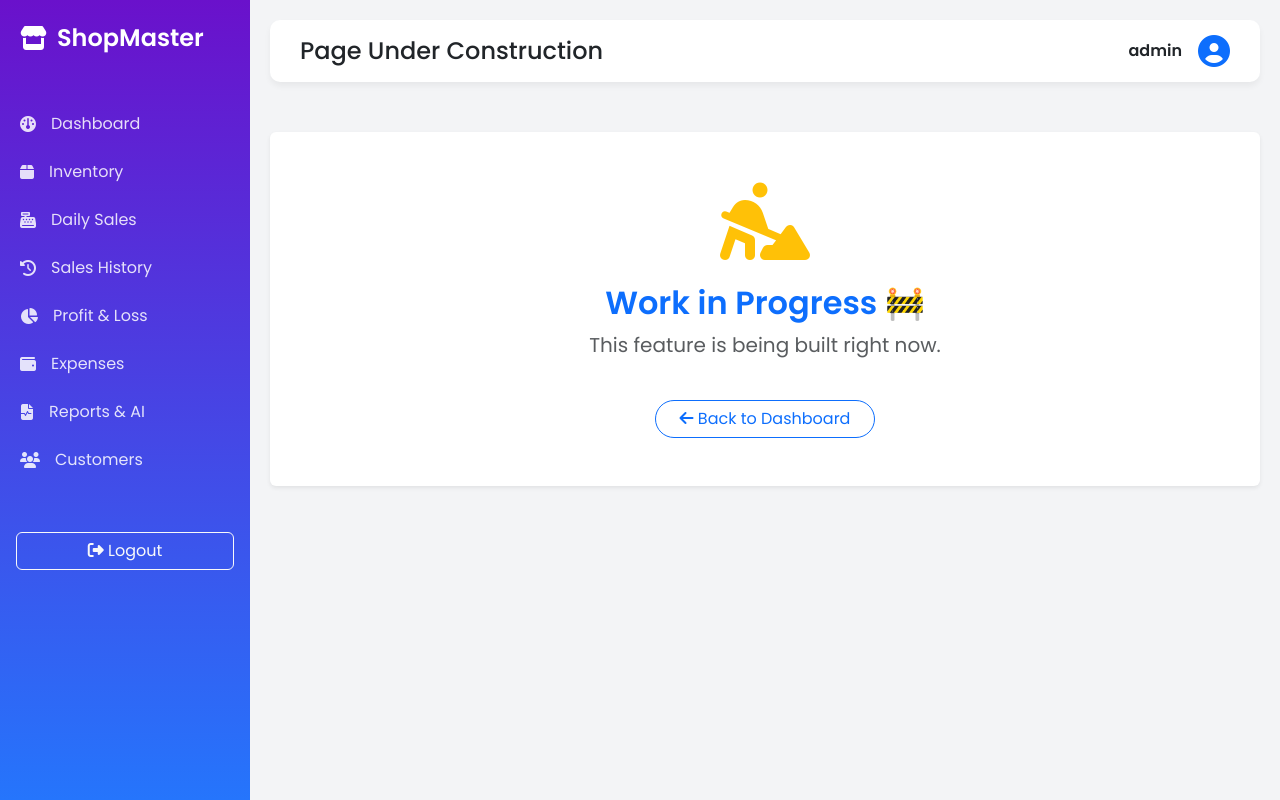
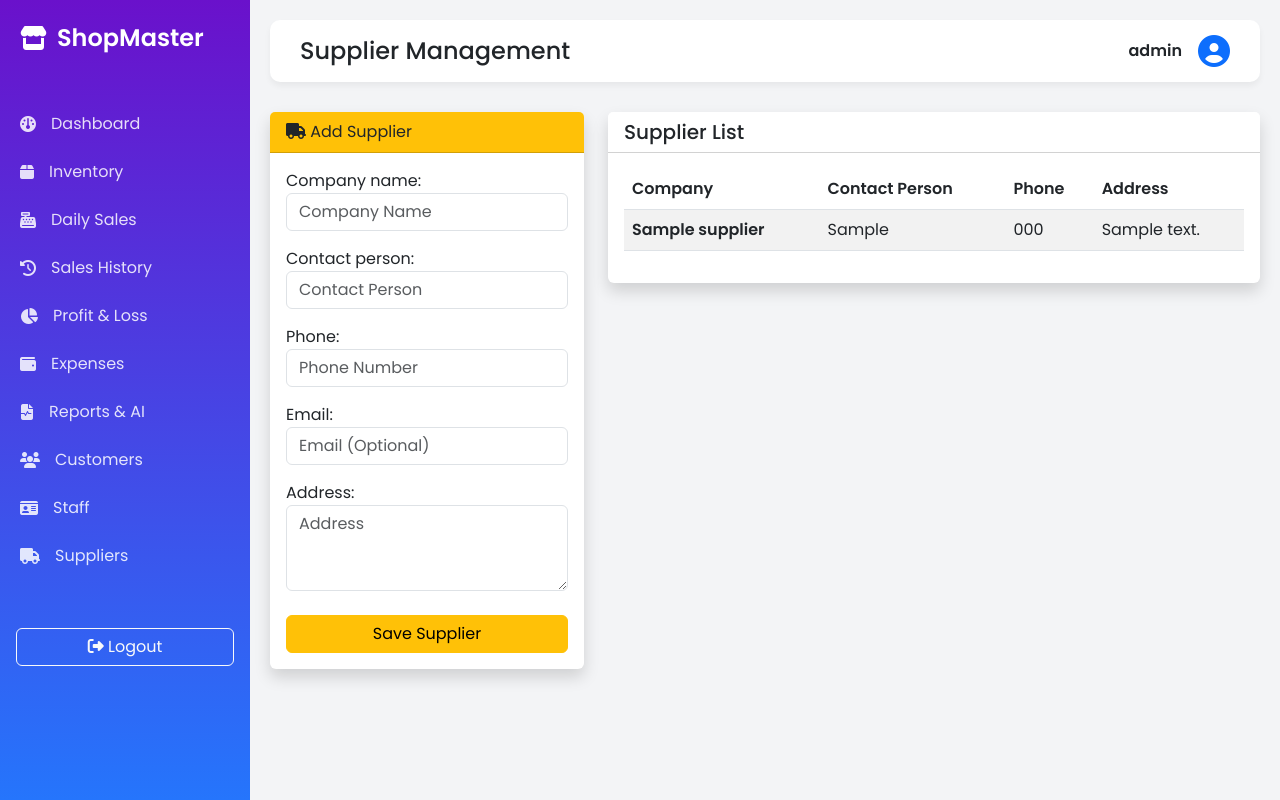
Before and after one commit to jainish85/Shop-System-Team, a Django app: page /suppliers/ in a window 1280 px wide. Run offline with Django 5.2, Linux system fonts and the light colour scheme; a user stored in the database is signed in; tables that the repository leaves empty hold one stand-in row (values such as "Sample post").

Commit message:
Added Suppliers page

```diff
--- a/core/forms.py
+++ b/core/forms.py
@@ -1,6 +1,7 @@
 from django import forms
-from .models import Product, Category, Sale,Expense
-from .models import Customer
+from .models import Product, Category, Sale,Expense , Customer ,Staff ,Supplier
+
+
 # 1. Category Form
 class CategoryForm(forms.ModelForm):
     class Meta:
@@ -45,8 +46,34 @@ class ExpenseForm(forms.ModelForm):
         }
 
 # 5. Customer form
+# In core/forms.py
 
 class CustomerForm(forms.ModelForm):
     class Meta:
         model = Customer
         fields = ['name', 'phone', 'email', 'address']
+        widgets = {
+            'name': forms.TextInput(attrs={'class': 'form-control', 'placeholder': 'Enter Full Name'}),
+            'phone': forms.TextInput(attrs={'class': 'form-control', 'placeholder': 'Enter Phone Number'}),
+            'email': forms.EmailInput(attrs={'class': 'form-control', 'placeholder': 'name@example.com'}),
+            'address': forms.Textarea(attrs={'class': 'form-control', 'rows': 3, 'placeholder': 'Enter Address'}), # 'rows': 3 makes it smaller
+        }
+
+# 6. staff salary
+class StaffForm(forms.ModelForm):
+    class Meta:
+        model = Staff
+        fields = ['first_name', 'last_name', 'position', 'phone', 'salary']
+
+#7. supplier
+class SupplierForm(forms.ModelForm):
+    class Meta:
+        model = Supplier
+        fields = ['company_name', 'contact_person', 'phone', 'email', 'address']
+        widgets = {
+            'company_name': forms.TextInput(attrs={'class': 'form-control', 'placeholder': 'Company Name'}),
+            'contact_person': forms.TextInput(attrs={'class': 'form-control', 'placeholder': 'Contact Person'}),
+            'phone': forms.TextInput(attrs={'class': 'form-control', 'placeholder': 'Phone Number'}),
+            'email': forms.EmailInput(attrs={'class': 'form-control', 'placeholder': 'Email (Optional)'}),
+            'address': forms.Textarea(attrs={'class': 'form-control', 'rows': 3, 'placeholder': 'Address'}),
+        }
--- a/core/models.py
+++ b/core/models.py
@@ -59,7 +59,7 @@ class Expense(models.Model):
     def __str__(self):
         return f"{self.title} - ₹{self.amount}"
 
-
+#5 customer models
 class Customer(models.Model):
     name = models.CharField(max_length=100)
     phone = models.CharField(max_length=15)
@@ -69,3 +69,27 @@ class Customer(models.Model):
 
     def __str__(self):
         return self.name
+
+#6 staff salary
+class Staff(models.Model):
+    first_name = models.CharField(max_length=50)
+    last_name = models.CharField(max_length=50)
+    position = models.CharField(max_length=50, default='Salesperson') # e.g., Manager, Cleaner
+    phone = models.CharField(max_length=15)
+    salary = models.DecimalField(max_digits=10, decimal_places=2, default=0.00)
+    date_hired = models.DateField(auto_now_add=True)
+
+    def __str__(self):
+        return f"{self.first_name} {self.last_name}"
+
+#7 supplier
+class Supplier(models.Model):
+    company_name = models.CharField(max_length=100)
+    contact_person = models.CharField(max_length=50)
+    phone = models.CharField(max_length=15)
+    email = models.EmailField(blank=True, null=True)
+    address = models.TextField(blank=True, null=True)
+    date_added = models.DateTimeField(auto_now_add=True)
+
+    def __str__(self):
+        return self.company_name
--- a/core/templates/core/base.html
+++ b/core/templates/core/base.html
@@ -33,6 +33,9 @@
             <a href="{% url 'expenses' %}" class="nav-link"><i class="fa-solid fa-wallet"></i> Expenses</a>
             <a href="{% url 'reports' %}" class="nav-link"><i class="fa-solid fa-file-waveform"></i> Reports & AI</a>
             <a href="{% url 'customers' %}" class="nav-link"><i class="fa-solid fa-users"></i> Customers</a>
+
+            <a href="{% url 'staff' %}" class="nav-link"><i class="fa-solid fa-id-card"></i> Staff</a>
+            <a href="{% url 'suppliers' %}" class="nav-link"><i class="fa-solid fa-truck"></i> Suppliers</a>
 
             <div class="mt-5">
                 <form action="{% url 'logout' %}" method="post" class="px-3">
--- a/core/templates/core/suppliers.html
+++ b/core/templates/core/suppliers.html
@@ -1,19 +1,58 @@
 {% extends 'core/base.html' %}
-
-{% block title %} Coming Soon {% endblock %}
-{% block page_name %} Page Under Construction {% endblock %}
+{% block title %}Suppliers{% endblock %}
+{% block page_name %}Supplier Management{% endblock %}
 
 {% block content %}
-    <div class="card p-5 text-center shadow-sm border-0" style="margin-top: 50px;">
-        <div class="mb-4">
-            <i class="fa-solid fa-person-digging fa-5x text-warning"></i>
-        </div>
-        <h2 class="text-primary fw-bold">Work in Progress 🚧</h2>
-        <p class="text-muted fs-5">This feature is being built right now.</p>
-        <div class="mt-4">
-            <a href="{% url 'home' %}" class="btn btn-outline-primary px-4 rounded-pill">
-                <i class="fa-solid fa-arrow-left"></i> Back to Dashboard
-            </a>
+<div class="row">
+    <div class="col-md-4">
+        <div class="card shadow border-0">
+            <div class="card-header bg-warning text-dark font-weight-bold">
+                <i class="fa-solid fa-truck"></i> Add Supplier
+            </div>
+            <div class="card-body">
+                <form method="POST">
+                    {% csrf_token %}
+                    {{ form.as_p }}
+                    <button type="submit" class="btn btn-warning w-100 mt-2">Save Supplier</button>
+                </form>
+            </div>
         </div>
     </div>
+
+    <div class="col-md-8">
+        <div class="card shadow border-0">
+            <div class="card-header bg-white">
+                <h5 class="m-0 text-dark">Supplier List</h5>
+            </div>
+            <div class="card-body">
+                <table class="table table-striped align-middle">
+                    <thead>
+                        <tr>
+                            <th>Company</th>
+                            <th>Contact Person</th>
+                            <th>Phone</th>
+                            <th>Address</th>
+                        </tr>
+                    </thead>
+                    <tbody>
+                        {% for s in suppliers %}
+                        <tr>
+                            <td class="fw-bold">{{ s.company_name }}</td>
+                            <td>{{ s.contact_person }}</td>
+                            <td>{{ s.phone }}</td>
+                            <td>{{ s.address }}</td>
+                        </tr>
+                        {% empty %}
+                        <tr>
+                            <td colspan="4" class="text-center py-4 text-muted">
+                                No suppliers added yet.
+                            </td>
+                        </tr>
+                        {% endfor %}
+                    </tbody>
+                </table>
+            </div>
+        </div>
+    </div>
+</div>
 {% endblock %}
--- a/core/views.py
+++ b/core/views.py
@@ -7,8 +7,8 @@ from django.shortcuts import render, redirect, get_object_or_404
 from django.contrib.auth.decorators import login_required
 from django.core.exceptions import PermissionDenied
 from django.contrib import messages
-from .models import Product, Category, Sale, Expense ,Customer
-from .forms import ProductForm, CategoryForm, SaleForm, ExpenseForm ,CustomerForm
+from .models import Product, Category, Sale, Expense ,Customer ,Staff ,Supplier
+from .forms import ProductForm, CategoryForm, SaleForm, ExpenseForm ,CustomerForm ,StaffForm ,SupplierForm
 
 # --- TRAFFIC CONTROLLER ---
 def login_redirect_view(request):
@@ -298,8 +298,36 @@ def customers_view(request):
     return render(request, 'core/customers.html', {'form': form, 'customers': customers})
 
 @login_required
-def staff_view(request): return render(request, 'core/staff.html')
+def staff_view(request):
+    if request.method == 'POST':
+        form = StaffForm(request.POST)
+        if form.is_valid():
+            form.save()
+            messages.success(request, "New staff member hired!")
+            return redirect('staff')
+    else:
+        form = StaffForm()
+
+    # Get all staff
+    staff_list = Staff.objects.all()
+
+    return render(request, 'core/staff.html', {'form': form, 'staff_list': staff_list})
+
 @login_required
-def suppliers_view(request): return render(request, 'core/suppliers.html')
+def suppliers_view(request):
+    if request.method == 'POST':
+        form = SupplierForm(request.POST)
+        if form.is_valid():
+            form.save()
+            messages.success(request, "Supplier added successfully!")
+            return redirect('suppliers')
+    else:
+        form = SupplierForm()
+
+    suppliers = Supplier.objects.all().order_by('-date_added')
+    return render(request, 'core/suppliers.html', {'form': form, 'suppliers': suppliers})
+
+
+
 @login_required
 def invoice_view(request): return render(request, 'core/invoice.html')
```
Also changed, not shown: core/templates/core/staff.html (+54 -13 lines), core/migrations/0008_staff.py (added), core/migrations/0009_supplier.py (added), db.sqlite3.
